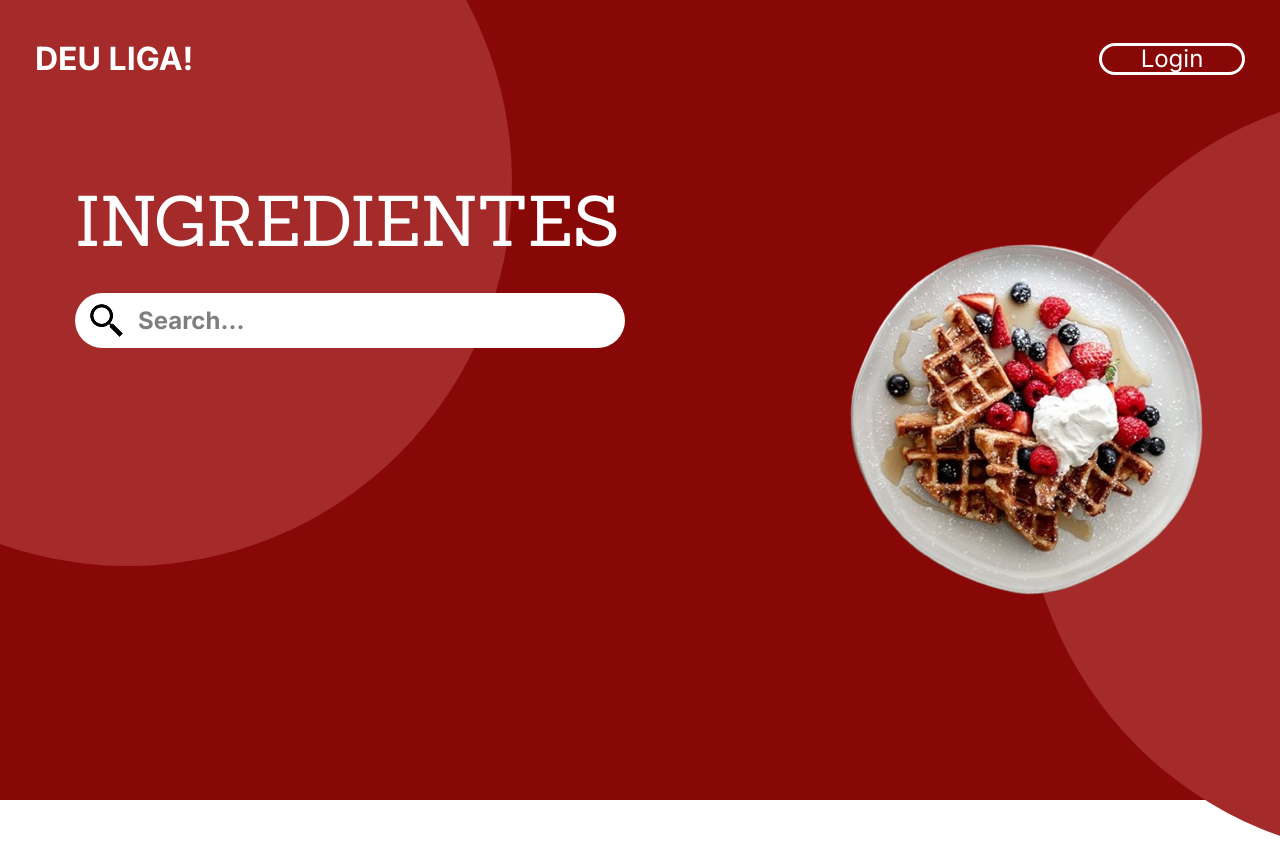
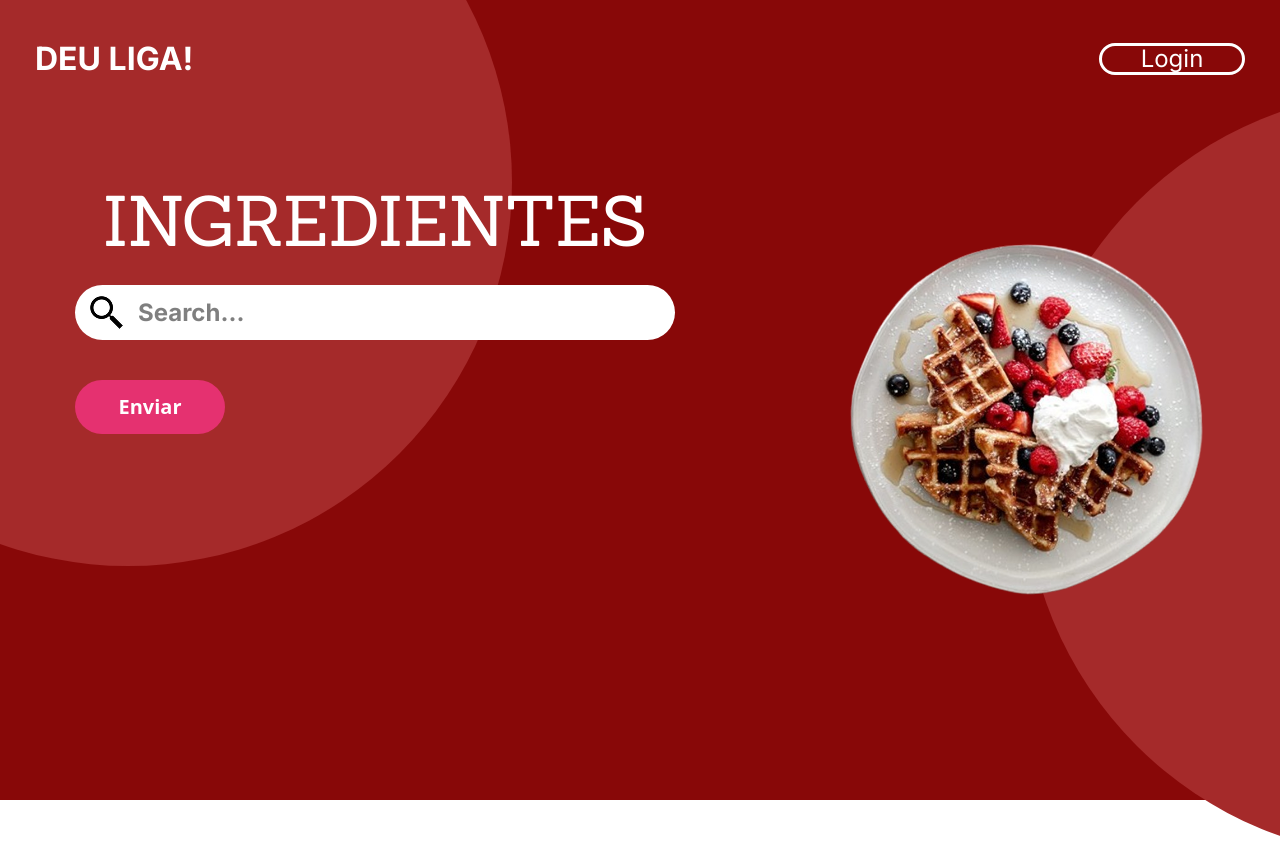
Before and after one commit to maia-leticia/projeto-deu-liga, a React (Vite) app: page / in a window 1280 px wide. Shown: the top 858 px of the page. Built offline with nearby package versions, Linux system fonts and the light colour scheme.

Commit message:
Criei componente Ingredienete
Criei componente Ingredienete e editei a home

```diff
--- a/src/App.jsx
+++ b/src/App.jsx
@@ -1,6 +1,7 @@
 import Header from "./components/Header"
 import ElipseBackground from "./components/ElipseBackground"
 import Search from "./components/Search"
+import Ingrediente from "./components/Ingrediente"
 import ImgPrincipal from "../src/assets/img-principal.png"
 
 function App() {
@@ -11,11 +12,13 @@ function App() {
             <Header />
             <ElipseBackground className="absolute -translate-x-[20vw] -translate-y-[25vw]"/>
             <div className=" flex justify-center lg:justify-between mt-[50px] ">
-              <div className="relative z-20 lg:pl-[75px]">
-                <h1 className="text-[50px] lg:text-[70px] text-[white] font-sanchez mb-5" >INGREDIENTES</h1>
-                <Search/>
-                {/* INGREDIENTES */}
-
+              <div className="relative z-20 lg:pl-[75px] ">
+                <div className="flex flex-col items-center">
+                  <h1 className="text-[50px] lg:text-[70px] text-[white] font-sanchez mb-3" >INGREDIENTES</h1>
+                  <Search/>
+                  {/* 7 Ingredientes no máximo */}
+                </div>
+                <div className="w-[150px] rounded-full bg-[#E53170] text-[#FFFFFF] p-3 text-[20px] text-center cursor-pointer font-bold">Enviar</div>
               </div>
               <div>
                 <img className="hidden lg:flex relative z-20 pt-[70px] w-[40vw]" src={ImgPrincipal} alt="Food-image" />
--- /dev/null
+++ b/src/components/Ingrediente.jsx
@@ -0,0 +1,11 @@
+import IconTrash from "../assets/icon-trash.png"
+
+function Ingrediente(){
+    return(
+        <div className="flex items-center justify-between p-5 mb-3 bg-[#FFFFFF] w-[600px] h-[60px] rounded-[11.69px] ">
+            <span className="text-[20px] font-inter font-bold">Ingrediente 1</span>
+            <div className="cursor-pointer"><img src={IconTrash} alt="trash" /></div>
+        </div>
+    )
+}
+export default Ingrediente
--- a/src/components/Search.jsx
+++ b/src/components/Search.jsx
@@ -3,9 +3,9 @@ import IconSearch from "../assets/icon-search.png"
 function Search(){
     return(
         <form>
-            <div className="flex items-center gap-3 bg-[#FFFFFF] w-[400px] lg:w-[550px] p-2 px-3 rounded-full">
+            <div className="mb-10 flex items-center gap-3 bg-[#FFFFFF] w-[600px] p-2 px-3 rounded-full">
                 <img src={IconSearch} alt="" />
-                <input className="text-[24px] font-inter font-bold w-[30vw] outline-none " type="text" name="" id="" placeholder="Search..." />
+                <input className="text-[24px] font-inter font-bold w-[80vw] outline-none " type="text" name="" id="" placeholder="Search..." />
 
             </div>
         </form>
```
Also changed, not shown: src/assets/icon-trash.png (added).
